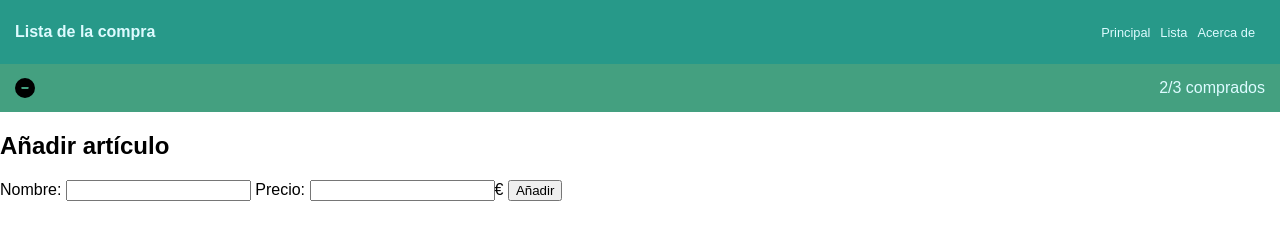
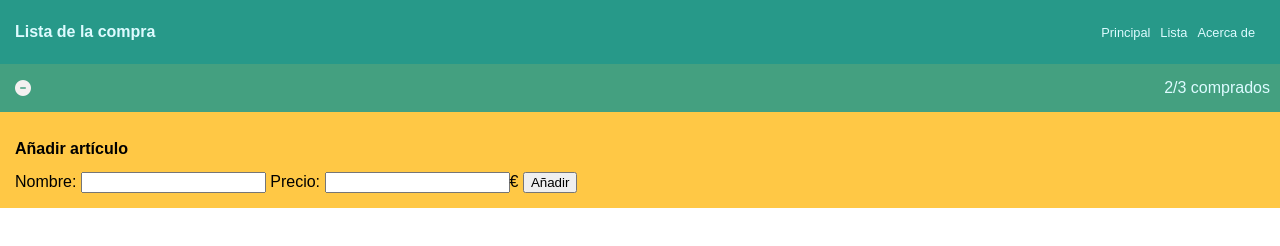
Before and after one commit to KevinVanDerSchans/202304-w1ch3-kevin-schans, a plain HTML site: page index.html in a window 1280 px wide. Drawn offline with Linux system fonts and the light colour scheme.

Commit message:
delete json files and finish background color styles

```diff
--- a/index.html
+++ b/index.html
@@ -5,6 +5,7 @@
   <meta charset="UTF-8">
   <meta http-equiv="X-UA-Compatible" content="IE=edge">
   <meta name="viewport" content="width=device-width, initial-scale=1.0">
+  <script src="https://kit.fontawesome.com/da94a75f9d.js" crossorigin="anonymous"></script>
   <link rel="shortcut icon" href="/favicon.png" type="image/x-icon">
   <link rel="stylesheet" href="/styles.css">
   <title>Shopping List</title>
@@ -31,7 +32,7 @@
 
   <section>
     <div class="icon-and-counter-container">
-      <img src="/circle-minus-solid.svg" style="width:20px;height:20px;" alt="Minus image">
+      <i class="fa-solid fa-circle-minus" style="color: #f4f0f0;" area-label="Minus icon"></i>
       <span class="item-counter">2/3 comprados</span>
     </div>
   </section>
--- a/package.json
+++ /dev/null
@@ -1,5 +0,0 @@
-{
-  "dependencies": {
-    "@fortawesome/fontawesome-svg-core": "^6.4.0"
-  }
-}
--- a/styles.css
+++ b/styles.css
@@ -61,11 +61,21 @@ ul li {
   background-color: #44a080;
 }
 
-img {
-  margin-left: 15px;
+i {
+  padding: 15px;
 }
 
 .item-counter {
-  padding: 15px;
+  padding: 10px;
   color: #ddfbff;
 }
+
+.add-item-container {
+  background-color: #ffc845;
+  padding: 15px;
+}
+
+.add-item-title {
+  font-size: 1rem;
+  font-weight: 800;
+}
```
Also changed, not shown: circle-minus-solid.svg (deleted), 1 other file.
